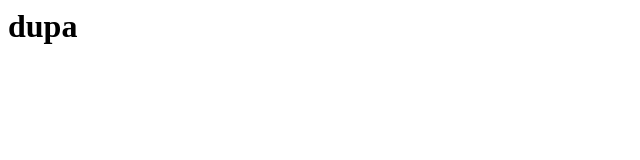
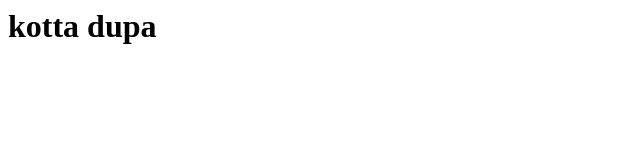
Before and after one commit to Tomek-J/Test, a plain HTML site: page index.html in a window 1280 px wide. Shown: the whole page, without its empty margins (0-640 px from the left). Drawn offline with Linux system fonts and the light colour scheme.

Commit message:
this is first commit

```diff
--- a/index.html
+++ b/index.html
@@ -1 +1 @@
-<h1>dupa</h1>
+<h1>kotta dupa</h1>
```
